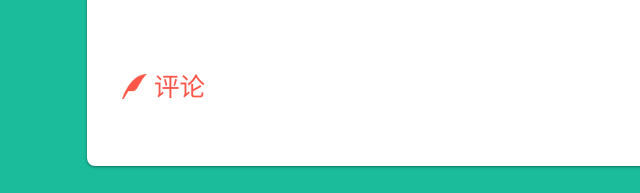
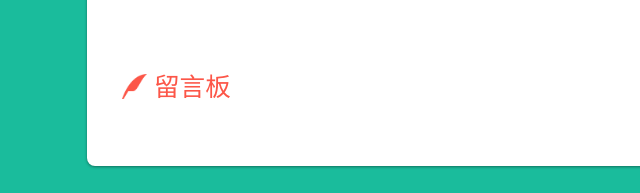
Before and after one commit to Brant-Ma/Brant, a plain HTML site: page page/app/A000.html in a window 1280 px wide. Shown: the part 569-762 px from the top of the page, 63-703 px from the left. Drawn offline with Linux system fonts and the light colour scheme; a script that the page names is missing.

Commit message:
change the disqus title

```diff
--- a/page/app/A000.html
+++ b/page/app/A000.html
@@ -87,7 +87,7 @@
 
 			<br /><br /><br /><br /><br />
 
-			<h3 id="Comment">评论</h3>
+			<h3 id="Comment">留言板</h3>
 
 			<!--start Disqus loading-->
 			<div id="disqus_thread"></div>
```
Also changed, not shown: page/mindmap/M000.html (+1 -1 lines), page/note/N000.html (+1 -1 lines).
